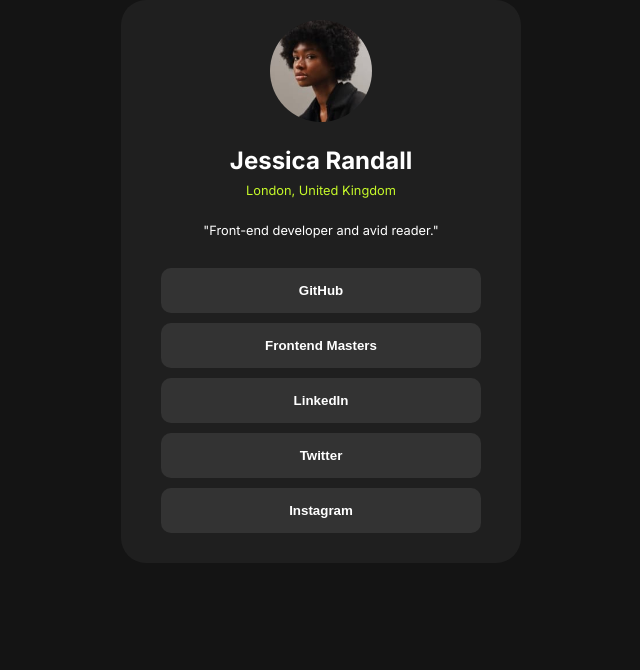
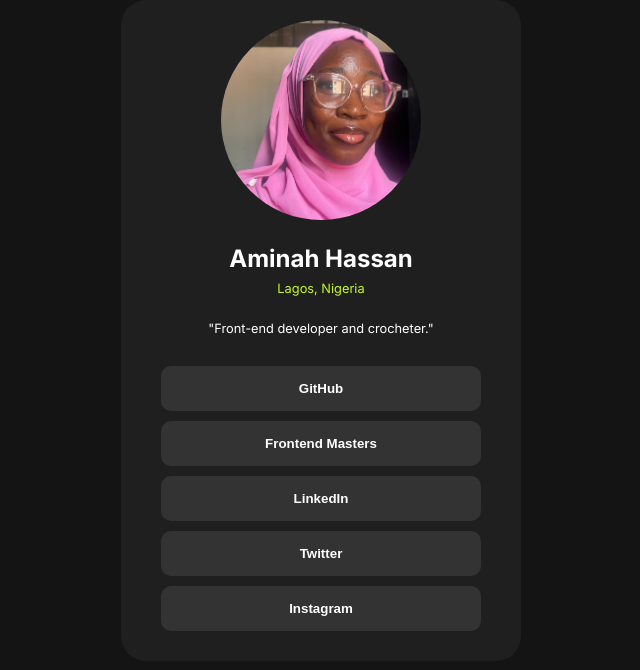
Before and after one commit to aminahh02/social-links-profile, a plain HTML site: page index.html in a window 1280 px wide. Shown: the whole page, without its empty margins (319-959 px from the left). Drawn offline with Linux system fonts and the light colour scheme.

Commit message:
CHanged the information and profile picture to mine

```diff
--- a/index.css
+++ b/index.css
@@ -18,7 +18,9 @@ body {
 }
 img {
     border-radius: 50%;
-    width: 8vw;
+    width: 200px;
+    height: 200px;
+    object-fit: cover;
 }
 .london {
     display: flex;
@@ -55,6 +57,11 @@ button {
   cursor: pointer;
   margin-bottom: 10px;
   transition: color 0.3s ease;
+
+  a {
+    text-decoration: none;
+    color: white;
+  }
 }
 button:hover {
   background-color: hsl(75, 94%, 57%);
--- a/index.html
+++ b/index.html
@@ -14,20 +14,20 @@
   </head>
   <body>
     <div class="main">
-      <section><img src="images/avatar-jessica.jpeg" alt="" /></section>
+      <section><img src="images/Hassan.jpeg" alt="" /></section>
       <section class="london">
-        <h2>Jessica Randall</h2>
-        <p>London, United Kingdom</p>
+        <h2>Aminah Hassan</h2>
+        <p>Lagos, Nigeria</p>
       </section>
       <section class="dev">
-        <p>"Front-end developer and avid reader."</p>
+        <p>"Front-end developer and crocheter."</p>
       </section>
       <section>
-        <div><button>GitHub</button></div>
-        <div><button>Frontend Masters</button></div>
-        <div><button>LinkedIn</button></div>
-        <div><button>Twitter</button></div>
-        <div><button>Instagram</button></div>
+        <div><a href="https://github.com/aminahh02" target="_blank"><button> GitHub</button></a></div>
+        <div><a href="https://www.frontendmentor.io/profile/aminahh02" target="_blank"><button>Frontend Masters</button></a></div>
+        <div><a href="https://www.linkedin.com/in/aminahh-hassan/" target="_blank"><button>LinkedIn</button></a></div>
+        <div><a href="https://x.com/abiolaminah" target="_blank"><button>Twitter</button></a></div>
+        <div><a href="https://www.instagram.com/minah_biola/?hl=en" target="_blank"><button>Instagram</button></a></div>
       </section>
     </div>
   </body>
```
Also changed, not shown: images/Aminah.jpeg (added), images/Hassan.jpeg (added).
